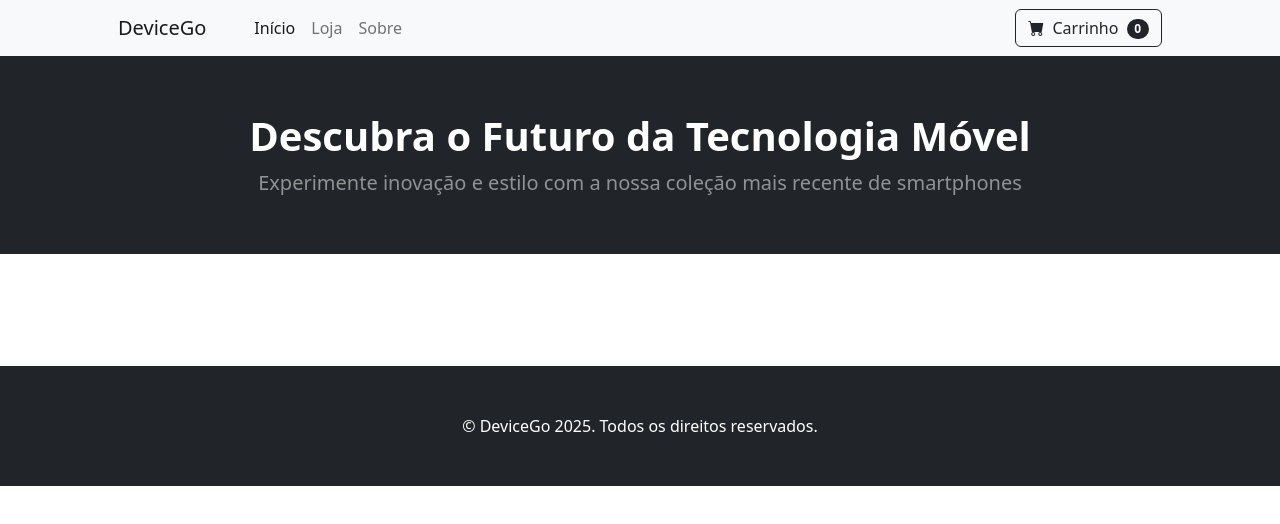
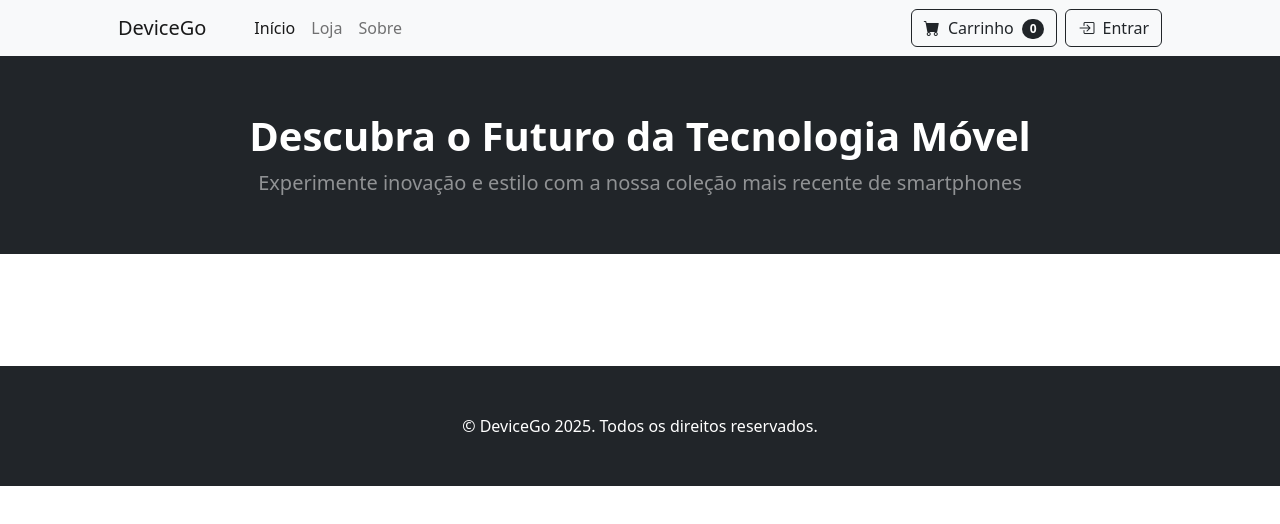
Before and after one commit to Rodrigordgs11/GDID-E-commerce, a plain HTML site: page frontend/app/index.html in a window 1280 px wide. Drawn offline with nearby package versions, Linux system fonts and the light colour scheme; no server answers.

Commit message:
Update login page title and add login button to the navigation

```diff
--- a/frontend/app/index.html
+++ b/frontend/app/index.html
@@ -25,11 +25,15 @@
                         <li class="nav-item"><a class="nav-link" href="#">Sobre</a></li>
                     </ul>
                     <form class="d-flex">
-                        <button class="btn btn-outline-dark" type="button">
+                        <button class="btn btn-outline-dark me-2" type="button">
                             <i class="bi-cart-fill me-1"></i>
                             Carrinho
                             <span class="badge bg-dark text-white ms-1 rounded-pill">0</span>
                         </button>
+                        <a class="btn btn-outline-dark" href="/login.html">
+                            <i class="bi-box-arrow-in-right me-1"></i>
+                            Entrar
+                        </a>
                     </form>
                 </div>
             </div>
```
Also changed, not shown: frontend/app/login.html (+2 -2 lines).
